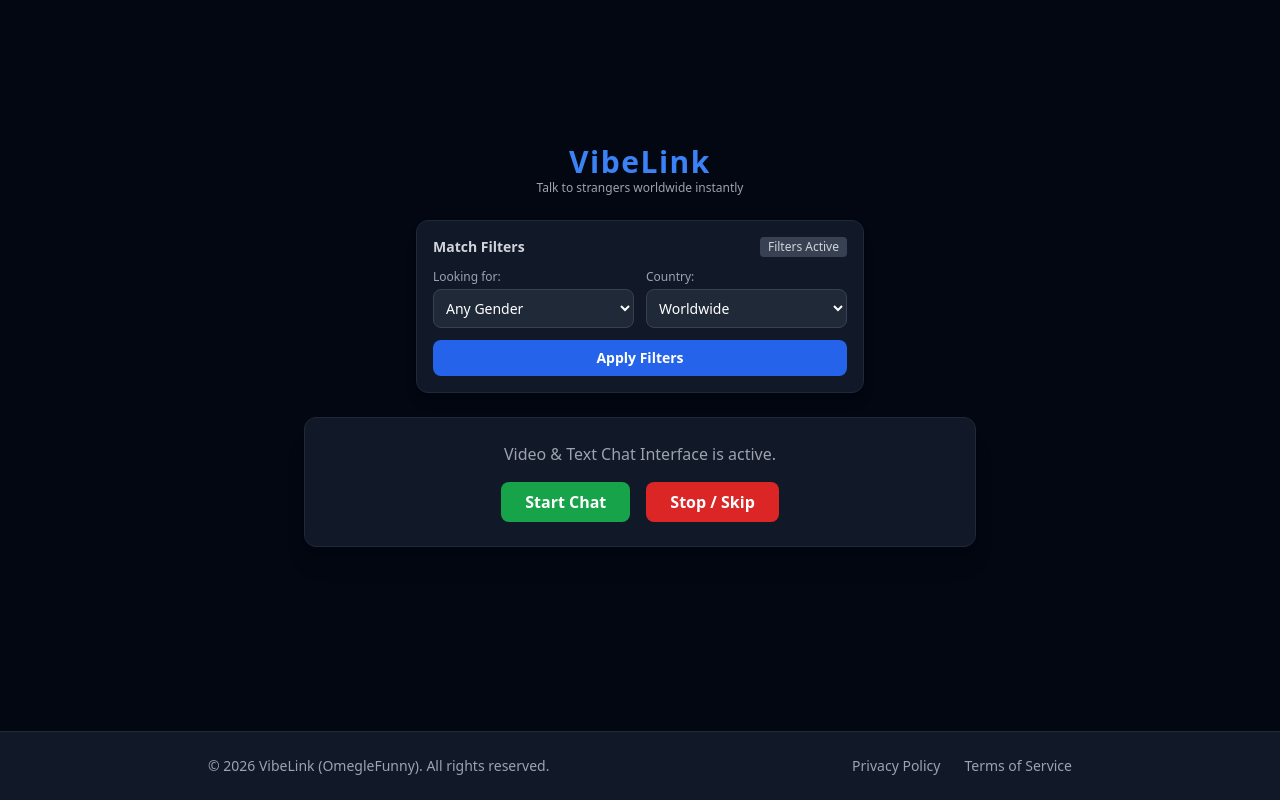
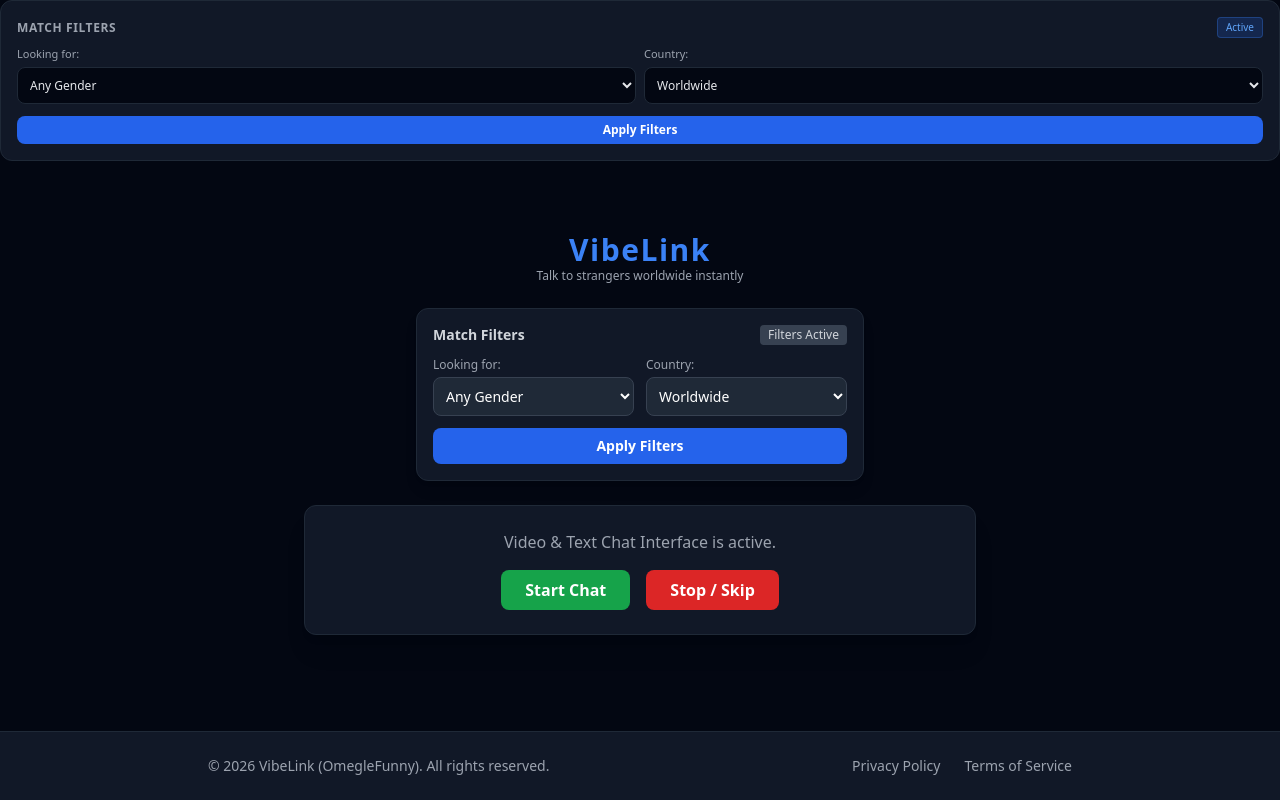
Before and after one commit to fatimalisu31-beep/omeglefunny, a website: page public/index.html in a window 1280 px wide. Drawn offline with nearby package versions, Linux system fonts and the light colour scheme; no server answers.

Commit message:
Update index.html

```diff
--- a/public/index.html
+++ b/public/index.html
@@ -1,6 +1,38 @@
 <!DOCTYPE html>
 <html lang="en" class="dark">
 <head>
+<!-- Gender & Country Match Filters -->
+<div id="filterSection" class="bg-gray-900 border border-gray-800 rounded-xl p-4 mb-4">
+    <div class="flex items-center justify-between mb-2">
+        <span class="text-xs font-semibold text-gray-400 uppercase tracking-wider">Match Filters</span>
+        <span id="filterStatus" class="text-[10px] bg-blue-600/20 text-blue-400 px-2 py-0.5 rounded border border-blue-500/30">Active</span>
+    </div>
+    <div class="grid grid-cols-2 gap-2">
+        <div>
+            <label class="block text-[11px] text-gray-400 mb-1">Looking for:</label>
+            <select id="genderFilter" class="w-full bg-gray-950 border border-gray-800 text-xs text-gray-200 rounded-lg p-2 focus:outline-none focus:border-blue-500">
+                <option value="any">Any Gender</option>
+                <option value="male">Male</option>
+                <option value="female">Female</option>
+            </select>
+        </div>
+        <div>
+            <label class="block text-[11px] text-gray-400 mb-1">Country:</label>
+            <select id="countryFilter" class="w-full bg-gray-950 border border-gray-800 text-xs text-gray-200 rounded-lg p-2 focus:outline-none focus:border-blue-500">
+                <option value="any">Worldwide</option>
+                <option value="us">United States</option>
+                <option value="uk">United Kingdom</option>
+                <option value="bd">Bangladesh</option>
+                <option value="in">India</option>
+                <option value="ca">Canada</option>
+            </select>
+        </div>
+    </div>
+    <button onclick="applyFilters()" class="w-full mt-3 py-1.5 bg-blue-600 hover:bg-blue-500 text-xs font-semibold rounded-lg transition text-white">
+        Apply Filters
+    </button>
+</div>
+
     <meta charset="UTF-8" />
     <meta name="viewport" content="width=device-width, initial-scale=1.0" />
     <title>VibeLink - Talk to Strangers, Free Live Video & Text Chat</title>
```
